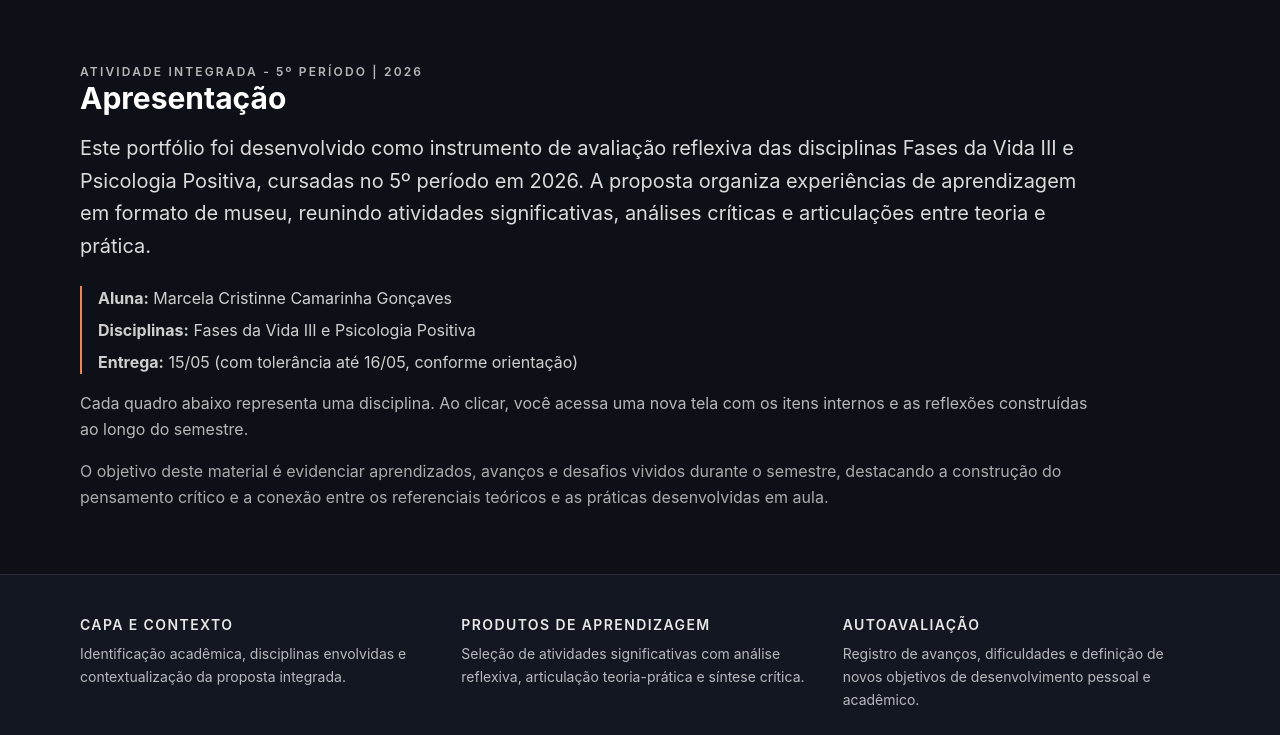
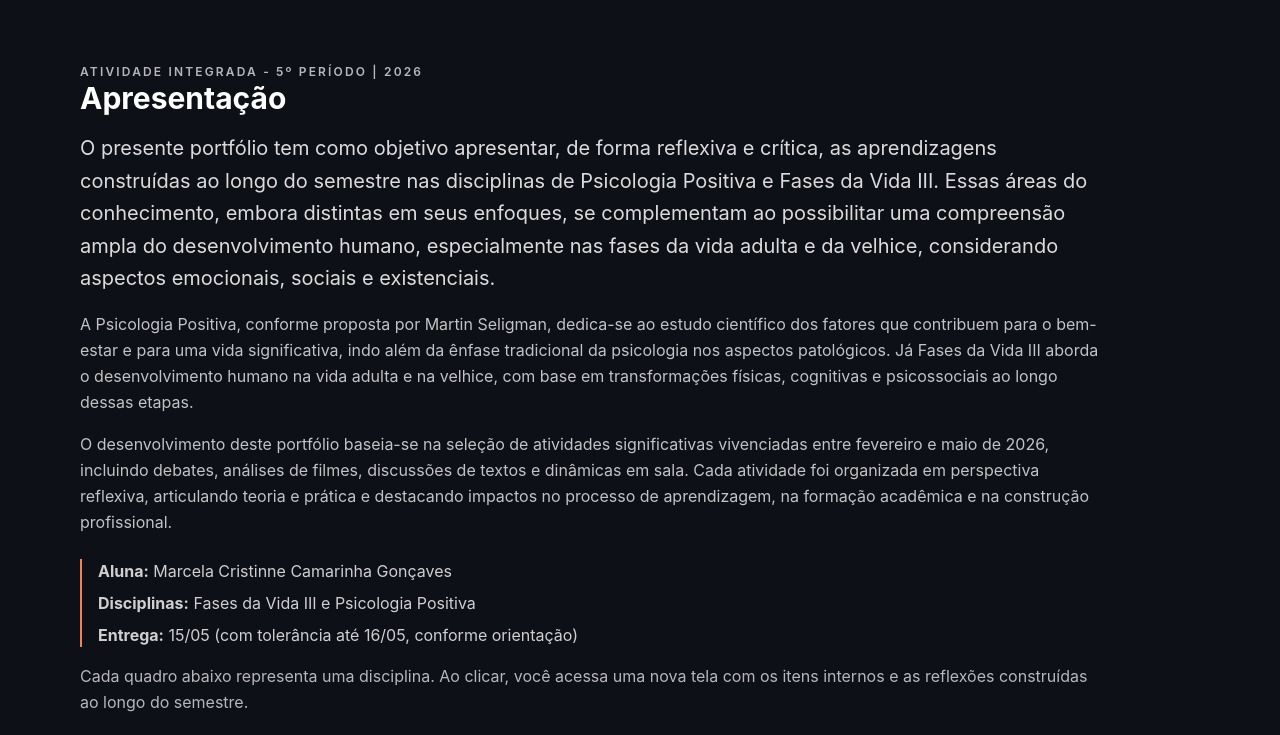
Before and after one commit to Jtape18/portfolio-museu, a React (Vite) app: page / in a window 1280 px wide. Shown: the part 800-1535 px from the top of the page. Built offline with nearby package versions, Linux system fonts and the light colour scheme.

Commit message:
feat: ajustando itens das sessoes

```diff
--- a/src/App.tsx
+++ b/src/App.tsx
@@ -1,6 +1,7 @@
 import { BrowserRouter, Route, Routes } from 'react-router-dom'
 import Footer from './components/museum/Footer'
 import Header from './components/museum/Header'
+import ActivityPage from './pages/ActivityPage'
 import DisciplinePage from './pages/DisciplinePage'
 import HomePage from './pages/HomePage'
 
@@ -13,6 +14,7 @@ function App() {
           <Routes>
             <Route path="/" element={<HomePage />} />
             <Route path="/disciplina/:disciplineId" element={<DisciplinePage />} />
+            <Route path="/disciplina/:disciplineId/atividade/:activityId" element={<ActivityPage />} />
           </Routes>
         </main>
         <Footer />
--- /dev/null
+++ b/src/pages/ActivityPage.tsx
@@ -0,0 +1,45 @@
+import { Link, Navigate, useParams } from 'react-router-dom'
+import { portfolioDisciplines } from '../data/portfolioData'
+
+export default function ActivityPage() {
+  const { disciplineId, activityId } = useParams()
+  const discipline = portfolioDisciplines.find((item) => item.id === disciplineId)
+  const activity = discipline?.activities.find((item) => item.id === activityId)
+
+  if (!discipline || !activity) {
+    return <Navigate to="/" replace />
+  }
+
+  return (
+    <div className="min-h-screen bg-[#090b10]">
+      <section className="relative min-h-[65vh] w-full overflow-hidden">
+        <img src={activity.image} alt={activity.title} className="absolute inset-0 h-full w-full object-cover" />
+        <div className="absolute inset-0 bg-gradient-to-b from-black/10 via-black/20 to-black/80" />
+
+        <div className="absolute right-0 bottom-0 left-0 px-8 pb-10 md:px-20 md:pb-14">
+          <p className="text-sm font-semibold tracking-[0.15em] text-white/90 uppercase">{discipline.title}</p>
+          <h1 className="mt-2 max-w-4xl text-3xl leading-tight font-bold text-white md:text-5xl">{activity.title}</h1>
+        </div>
+      </section>
+
+      <section className="px-8 py-10 md:px-20 md:py-14">
+        <div className="mb-8 flex flex-wrap items-center gap-5 text-sm font-semibold">
+          <Link
+            to={`/disciplina/${discipline.id}`}
+            className="text-[#ef8354] transition-colors hover:text-[#f29a74]"
+          >
+            ← Voltar para {discipline.title}
+          </Link>
+          <Link to="/" className="text-white/70 transition-colors hover:text-white">
+            Ir para home
+          </Link>
+        </div>
+
+        <article className="max-w-5xl rounded-sm border border-white/10 bg-[#0f141e] p-6 md:p-10">
+          <h2 className="text-2xl font-bold text-white md:text-3xl">Reflexão da atividade</h2>
+          <p className="mt-4 text-sm leading-relaxed whitespace-pre-line text-white/85 md:text-lg">{activity.description}</p>
+        </article>
+      </section>
+    </div>
+  )
+}
--- a/src/pages/DisciplinePage.tsx
+++ b/src/pages/DisciplinePage.tsx
@@ -1,12 +1,18 @@
-import { Link, Navigate, useParams } from 'react-router-dom'
+import { Link, Navigate, useNavigate, useParams } from 'react-router-dom'
 import { portfolioDisciplines } from '../data/portfolioData'
 
 export default function DisciplinePage() {
   const { disciplineId } = useParams()
+  const navigate = useNavigate()
   const discipline = portfolioDisciplines.find((item) => item.id === disciplineId)
 
   if (!discipline) {
     return <Navigate to="/" replace />
+  }
+
+  const getShortDescription = (text: string) => {
+    const firstSentence = text.split('. ')[0] ?? text
+    return firstSentence.length > 90 ? `${firstSentence.slice(0, 90)}...` : `${firstSentence}.`
   }
 
   return (
@@ -44,7 +50,16 @@ export default function DisciplinePage() {
           {discipline.activities.map((activity) => (
             <article
               key={activity.id}
-              className="group relative min-h-[420px] overflow-hidden md:min-h-[600px] lg:min-h-[760px]"
+              className="group relative min-h-[420px] cursor-pointer overflow-hidden md:min-h-[600px] lg:min-h-[760px]"
+              onClick={() => navigate(`/disciplina/${discipline.id}/atividade/${activity.id}`)}
+              onKeyDown={(event) => {
+                if (event.key === 'Enter' || event.key === ' ') {
+                  event.preventDefault()
+                  navigate(`/disciplina/${discipline.id}/atividade/${activity.id}`)
+                }
+              }}
+              role="link"
+              tabIndex={0}
             >
               <img
                 src={activity.image}
@@ -54,7 +69,7 @@ export default function DisciplinePage() {
               <div className="absolute inset-0 bg-gradient-to-b from-transparent via-transparent to-black/75" />
               <div className="absolute right-0 bottom-0 left-0 px-8 pb-8 md:px-10 md:pb-10">
                 <h2 className="text-lg font-bold text-white md:text-2xl">{activity.title}</h2>
-                <p className="mt-2 text-sm leading-relaxed text-white/85 md:text-base">{activity.description}</p>
+                <p className="mt-1 text-xs text-white/85 md:text-sm">{getShortDescription(activity.description)}</p>
               </div>
             </article>
           ))}
--- a/src/pages/HomePage.tsx
+++ b/src/pages/HomePage.tsx
@@ -26,10 +26,23 @@ export default function HomePage() {
           </p>
           <h2 className="text-2xl font-bold text-white md:text-3xl">Apresentação</h2>
           <p className="mt-4 text-base leading-relaxed text-white/85 md:text-xl">
-            Este portfólio foi desenvolvido como instrumento de avaliação reflexiva das disciplinas Fases da Vida III e
-            Psicologia Positiva, cursadas no 5º período em 2026. A proposta organiza experiências de aprendizagem em
-            formato de museu, reunindo atividades significativas, análises críticas e articulações entre teoria e
-            prática.
+            O presente portfólio tem como objetivo apresentar, de forma reflexiva e crítica, as aprendizagens
+            construídas ao longo do semestre nas disciplinas de Psicologia Positiva e Fases da Vida III. Essas áreas do
+            conhecimento, embora distintas em seus enfoques, se complementam ao possibilitar uma compreensão ampla do
+            desenvolvimento humano, especialmente nas fases da vida adulta e da velhice, considerando aspectos
+            emocionais, sociais e existenciais.
+          </p>
+          <p className="mt-4 text-sm leading-relaxed text-white/75 md:text-base">
+            A Psicologia Positiva, conforme proposta por Martin Seligman, dedica-se ao estudo científico dos fatores que
+            contribuem para o bem-estar e para uma vida significativa, indo além da ênfase tradicional da psicologia nos
+            aspectos patológicos. Já Fases da Vida III aborda o desenvolvimento humano na vida adulta e na velhice, com
+            base em transformações físicas, cognitivas e psicossociais ao longo dessas etapas.
+          </p>
+          <p className="mt-4 text-sm leading-relaxed text-white/75 md:text-base">
+            O desenvolvimento deste portfólio baseia-se na seleção de atividades significativas vivenciadas entre
+            fevereiro e maio de 2026, incluindo debates, análises de filmes, discussões de textos e dinâmicas em sala.
+            Cada atividade foi organizada em perspectiva reflexiva, articulando teoria e prática e destacando impactos
+            no processo de aprendizagem, na formação acadêmica e na construção profissional.
           </p>
           <div className="mt-6 grid gap-2 border-l-2 border-[#ef8354] pl-4 text-sm text-white/80 md:text-base">
             <p>
@@ -47,9 +60,9 @@ export default function HomePage() {
             as reflexões construídas ao longo do semestre.
           </p>
           <p className="mt-4 text-sm leading-relaxed text-white/65 md:text-base">
-            O objetivo deste material é evidenciar aprendizados, avanços e desafios vividos durante o semestre,
-            destacando a construção do pensamento crítico e a conexão entre os referenciais teóricos e as práticas
-            desenvolvidas em aula.
+            O objetivo deste material é evidenciar aprendizados, avanços e desafios vividos ao longo do semestre,
+            reforçando a importância de compreender o ser humano de forma integral e de integrar teoria e prática para
+            uma atuação ética, sensível e tecnicamente fundamentada.
           </p>
         </div>
       </section>
```
Also changed, not shown: src/data/portfolioData.ts (+20 -10 lines).
